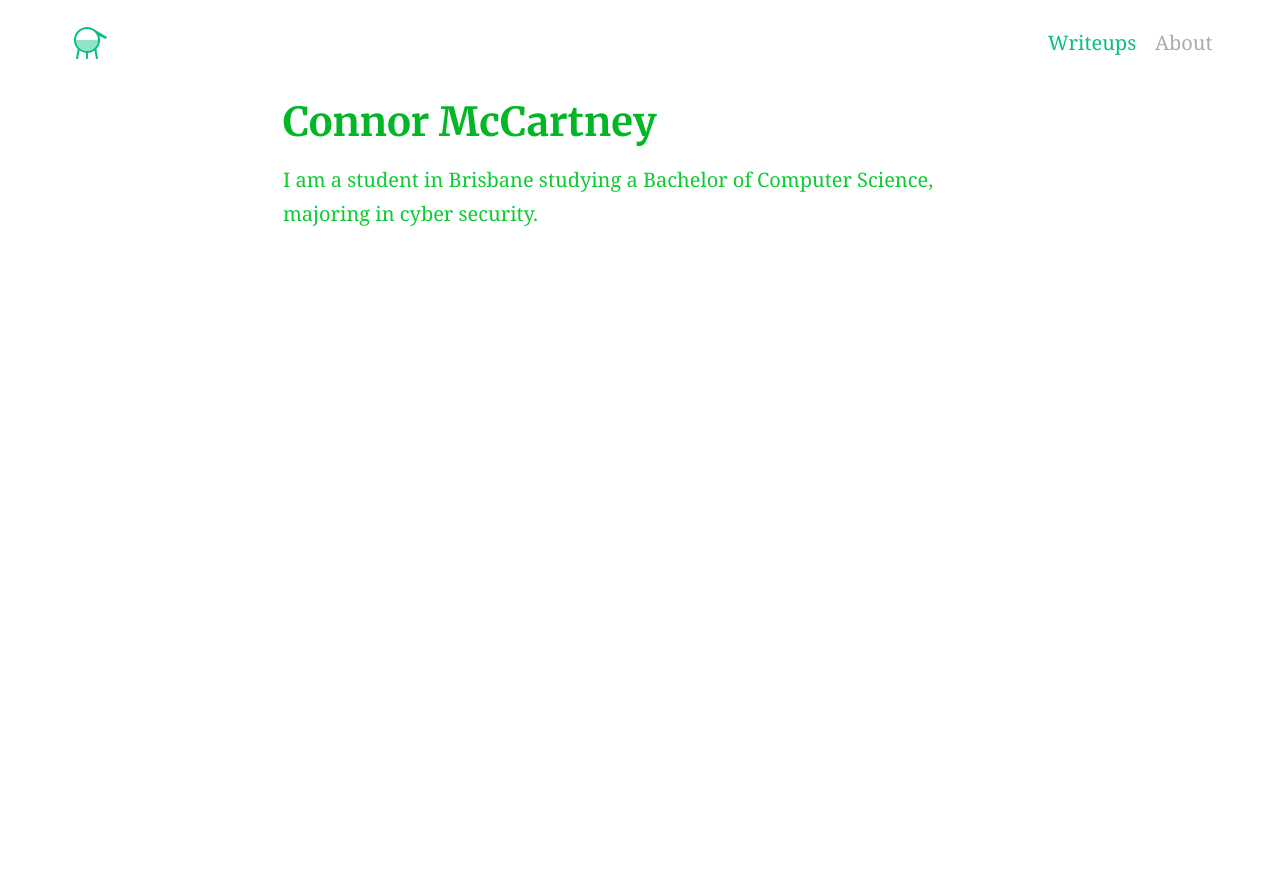
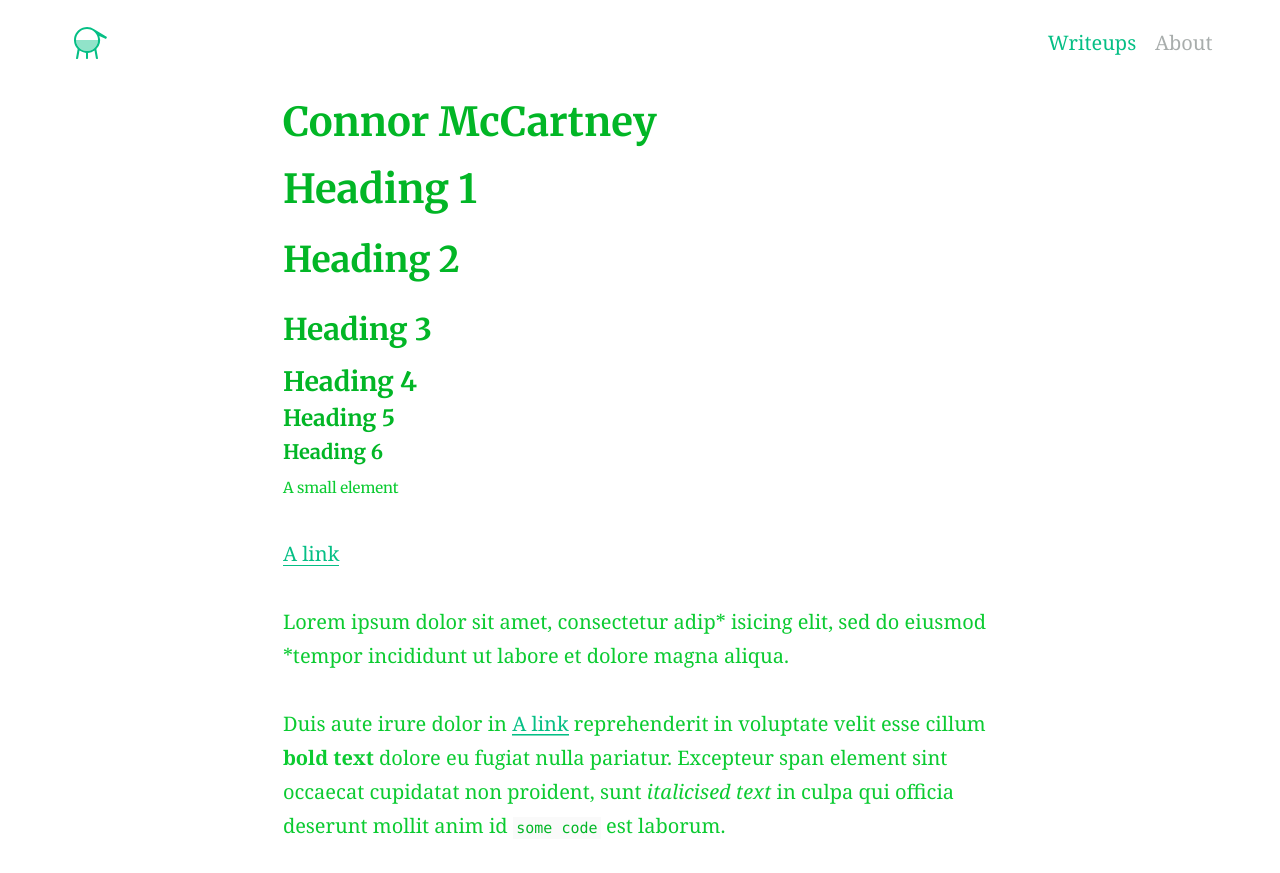
Before and after one commit to AC01010/Connor-McCartney.github.io, a Jekyll site: the page built from index.md, in a window 1280 px wide. Shown: the top 873 px of the page. Built offline with Jekyll 4.4.1, drawn with Linux system fonts in a browser that asks for light colours.

Commit message:
Update index.md

```diff
--- a/index.md
+++ b/index.md
@@ -1,4 +1,23 @@
 ---
 title: Connor McCartney
 ---
-I am a student in Brisbane studying a Bachelor of Computer Science, majoring in cyber security.
+
+# Heading 1
+
+## Heading 2
+
+### Heading 3
+
+#### Heading 4
+
+##### Heading 5
+
+###### Heading 6
+
+<small>A small element</small>
+
+[A link](https://david.darn.es "A link")
+
+Lorem ipsum dolor sit amet, consectetur adip* isicing elit, sed do eiusmod *tempor incididunt ut labore et dolore magna aliqua.
+
+Duis aute irure dolor in [A link](https://david.darn.es "A link") reprehenderit in voluptate velit esse cillum **bold text** dolore eu fugiat nulla pariatur. Excepteur span element sint occaecat cupidatat non proident, sunt _italicised text_ in culpa qui officia deserunt mollit anim id `some code` est laborum.
```
